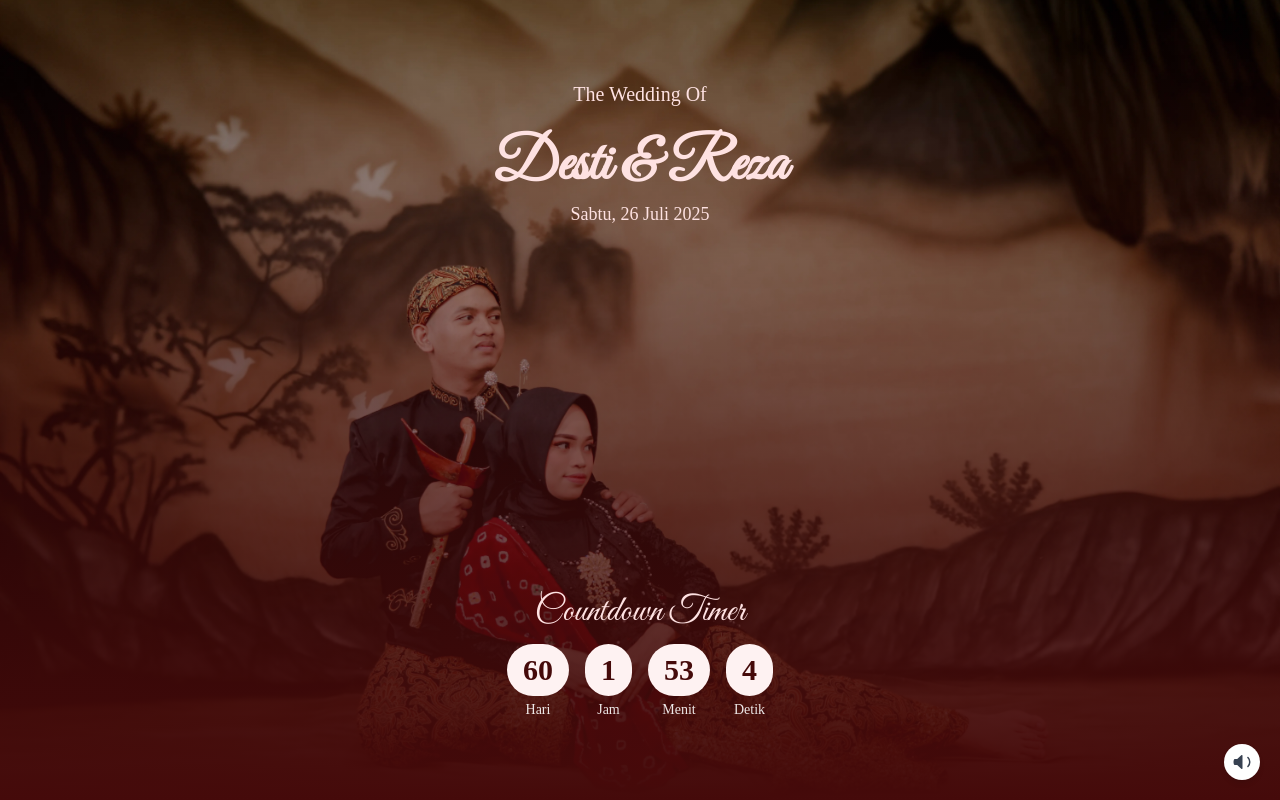
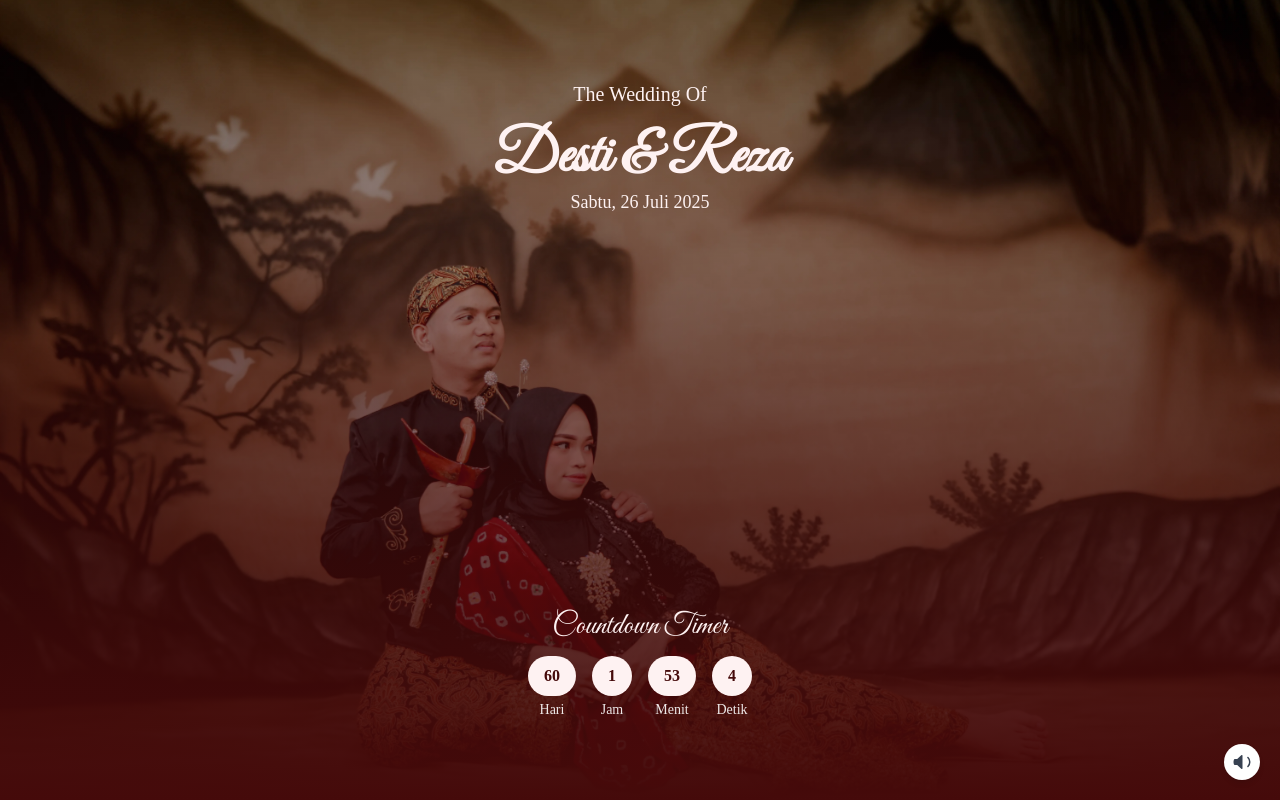
Before and after one commit to yodi-dev/undangan-reza, a Nuxt app: page / in a window 1280 px wide. Both pictures are taken after a click on the button "Buka Undangan". Shown: the top 800 px of the page. Built offline with nearby package versions, Linux system fonts and the light colour scheme.

Commit message:
polish ayat

```diff
--- a/components/AyatArRum.vue
+++ b/components/AyatArRum.vue
@@ -1,17 +1,17 @@
 <template>
-  <section class="relative py-16 bg-[#fefbf7] text-center px-6 border-y border-[#e8ddd5]">
+  <section class="relative py-16 bg-red-950 text-red-50 text-center px-6 border-b border-red-900">
     <div class="relative max-w-xl mx-auto space-y-6">
       <figure>
         <img src="/images/peace.png" alt="Ikon Undangan" class="w-16 h-16 mx-auto opacity-90 drop-shadow-sm"
           loading="lazy" />
 
-        <blockquote class="italic text-[17px] text-[#6b4c35] font-serif leading-relaxed tracking-wide my-5">
+        <blockquote class="italic text-[17px] font-serif leading-relaxed tracking-wide my-5">
           "Dan di antara tanda-tanda (kebesaran)-Nya ialah Dia menciptakan pasangan-pasangan untukmu dari jenismu
           sendiri, agar kamu cenderung dan merasa tenteram kepadanya, dan Dia menjadikan di antaramu rasa kasih dan
           sayang."
         </blockquote>
 
-        <figcaption class="text-sm text-[#a18872] font-medium tracking-wide uppercase">
+        <figcaption class="text-sm text-red-300 font-medium tracking-wide uppercase">
           QS. Ar-Rum: 21
         </figcaption>
       </figure>
--- a/components/Countdown.vue
+++ b/components/Countdown.vue
@@ -3,17 +3,17 @@
     <!-- overlay gelap tipis -->
     <div class="absolute inset-0 bg-gradient-to-b from-black/10 to-red-950 z-0"></div>
 
-    <div class="relative grid place-content-between justify-center h-full text-center px-4 py-20 text-red-100">
+    <div class="relative grid place-content-between justify-center h-full text-center px-4 py-20 text-red-50">
       <div>
         <p class="font-second text-xl">The Wedding Of</p>
-        <h1 class="font-heading text-5xl font-semibold sm:text-6xl mt-7 mb-1">Desti & Reza</h1>
+        <h1 class="font-heading text-5xl font-semibold sm:text-6xl mt-5">Desti & Reza</h1>
         <p class="font-second text-base sm:text-lg">Sabtu, 26 Juli 2025</p>
       </div>
       <div>
-        <p class="font-heading text-4xl mb-3">Countdown Timer</p>
+        <p class="font-heading text-3xl mb-3">Countdown Timer</p>
         <div class="flex space-x-2 sm:space-x-4 font-second justify-center">
           <div v-for="(item, i) in countdownItems" :key="i" class="flex flex-col items-center">
-            <div class="font-bold bg-red-50 text-red-950 rounded-full px-4 py-2 text-xl sm:text-3xl">
+            <div class="font-bold bg-red-50 text-red-950 rounded-full px-4 py-2 text-md">
               {{ item.value }}
             </div>
             <div class="mt-1 text-xs sm:text-sm text-white/90">{{ item.label }}</div>
--- a/components/Landing.vue
+++ b/components/Landing.vue
@@ -6,8 +6,7 @@
     <div class="absolute inset-0 bg-gradient-to-b from-black/10 to-red-950/90 z-0"></div>
 
     <!-- Content -->
-    <div
-      class="relative grid place-content-between text-red-100 text-center rounded-3xl max-w-lg animate-fade-in py-20">
+    <div class="relative grid place-content-between text-red-50 text-center rounded-3xl max-w-lg animate-fade-in py-20">
       <div>
         <p class="font-second text-xl">The Wedding Of</p>
         <h1 class="text-5xl font-heading font-bold tracking-wide mt-5">
@@ -15,12 +14,12 @@
         </h1>
       </div>
       <div>
-        <p class="text-sm md:text-lg font-second font-light text-white/90">
+        <p class="text-sm md:text-lg font-second font-light">
           Kepada Yth:
         </p>
         <p class="font-second font-semibold text-lg">{{ guestName }}</p>
         <button @click="openInvitation"
-          class="mt-4 inline-flex items-center gap-2 px-6 py-2 bg-white text-gray-800 font-second font-semibold rounded-3xl shadow-md hover:bg-gray-100 transition">
+          class="mt-4 inline-flex items-center gap-2 px-6 py-2 bg-red-50 text-gray-800 font-second font-semibold rounded-3xl shadow-md hover:bg-gray-100 transition">
           <span>
             <svg xmlns="http://www.w3.org/2000/svg" viewBox="0 0 20 20" fill="currentColor" class="size-5">
               <path fill-rule="evenodd"
```
